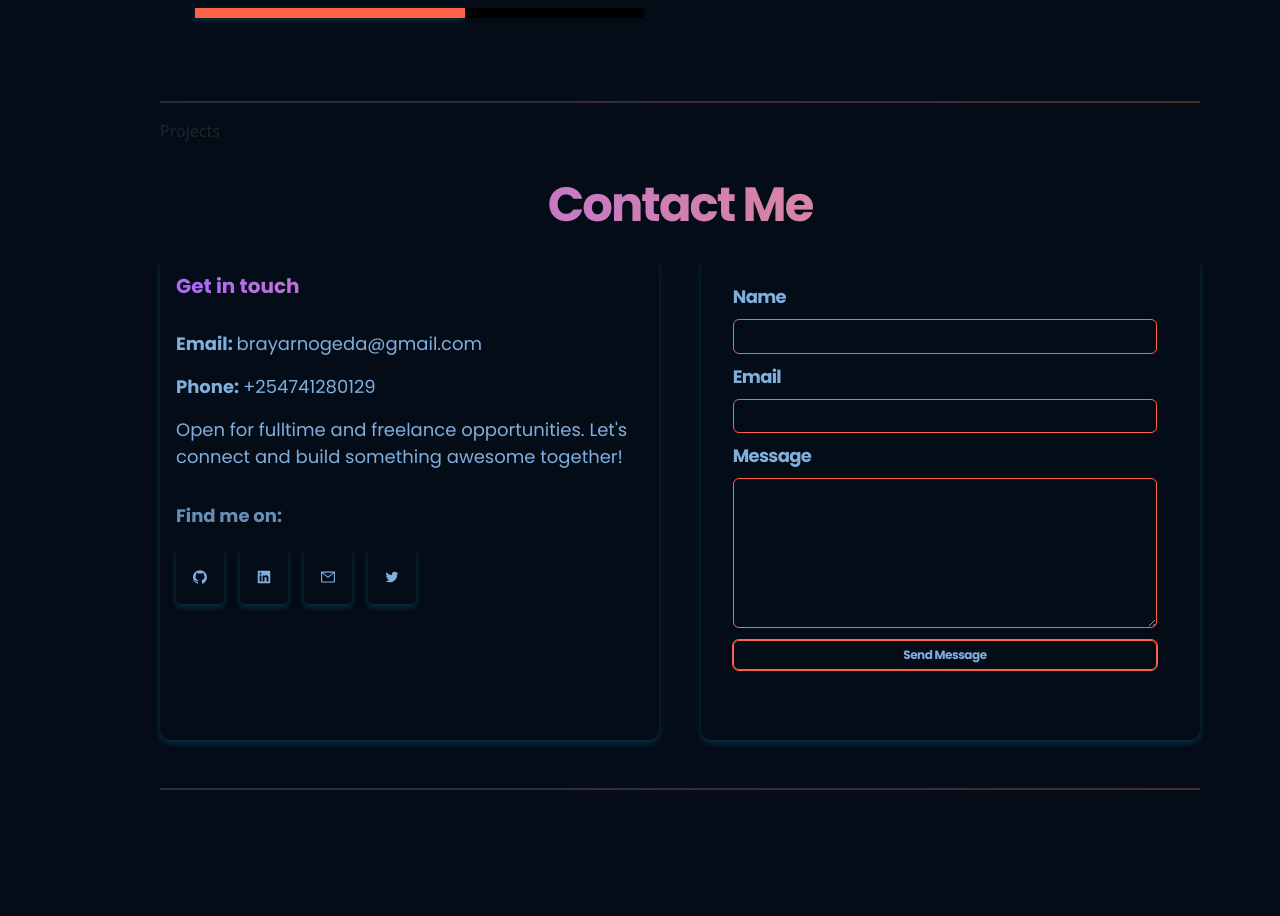
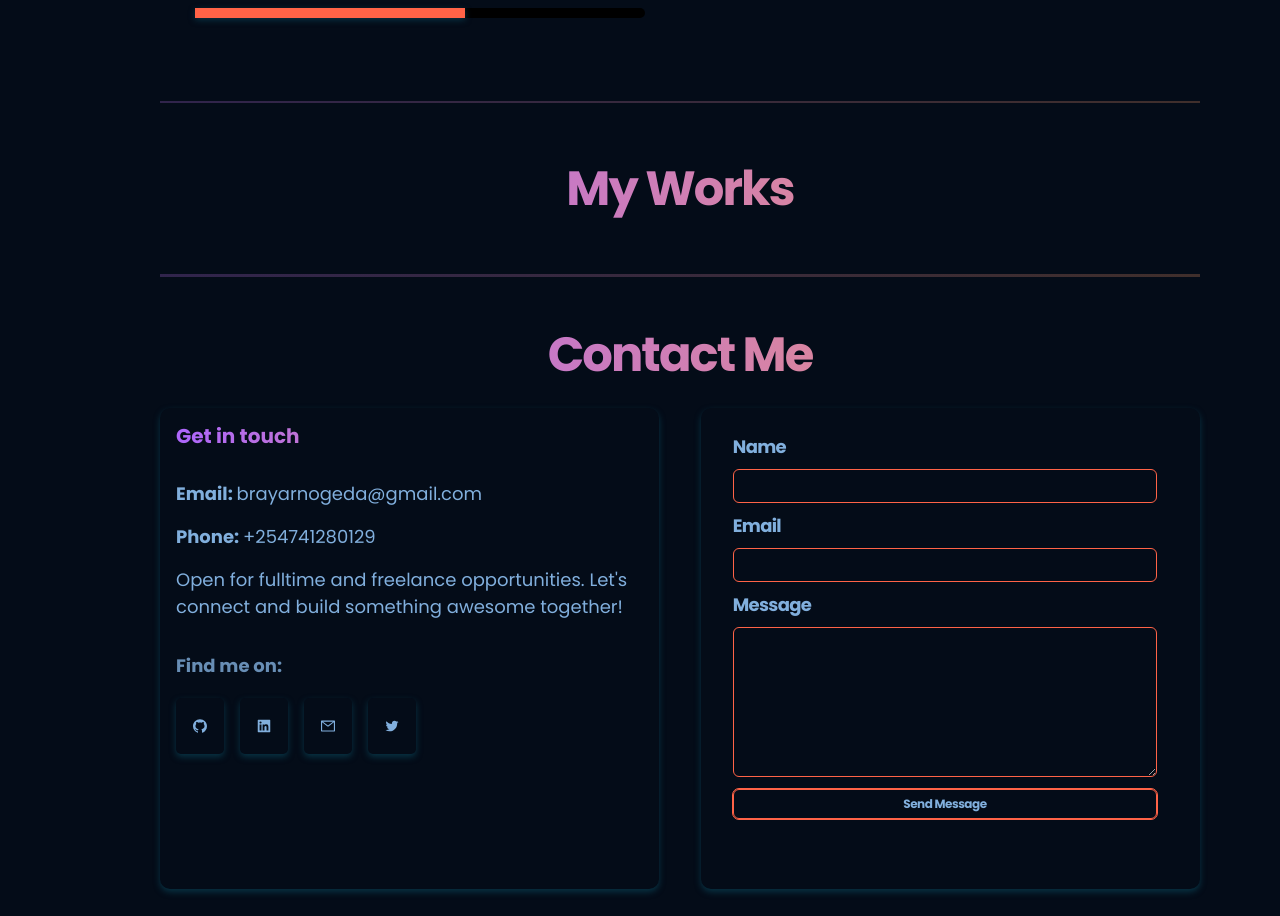
Before and after one commit to o-brayarn/portfolio, a React (Create React App) app: page / in a window 1280 px wide. Shown: the part 2706-3622 px from the top of the page. Before the commit the page ends 3536 px from the top, so only its background shows below. Built offline with nearby package versions, Linux system fonts and the light colour scheme; a web font is replaced by a local one.

Commit message:
add project heading

```diff
--- a/src/components/projects/Projects.jsx
+++ b/src/components/projects/Projects.jsx
@@ -3,8 +3,12 @@ import './projects.css';
 
 export default function Projects() {
   return (
-    <div id="projects">
-      Projects
+    <div className='portfolio__projects' id="projects">
+      <div className="portfolio__projects-heading">
+        <h1 className="gradient__text">My Works</h1>
+      </div>
+      <div className="portfolio__projects-content"></div>
+      <hr />
     </div>
   )
 }
--- a/src/components/projects/projects.css
+++ b/src/components/projects/projects.css
@@ -0,0 +1,20 @@
+.portfolio__projects {
+  margin-top: 3rem;
+  margin-right: 5rem;
+}
+.portfolio__projects-heading h1 {
+  font-family: var(--font-family);
+  font-weight: 700;
+  font-size: 48px;
+  line-height: 75px;
+  letter-spacing: -0.04em;
+  color: var(--text-color);
+  text-align: center;
+  margin-bottom: 1rem;
+}
+.portfolio__projects hr {
+  margin-top: 3rem;
+  border: none;
+  background: var(--gradient-bar);
+  height: 0.15rem;
+}
```
